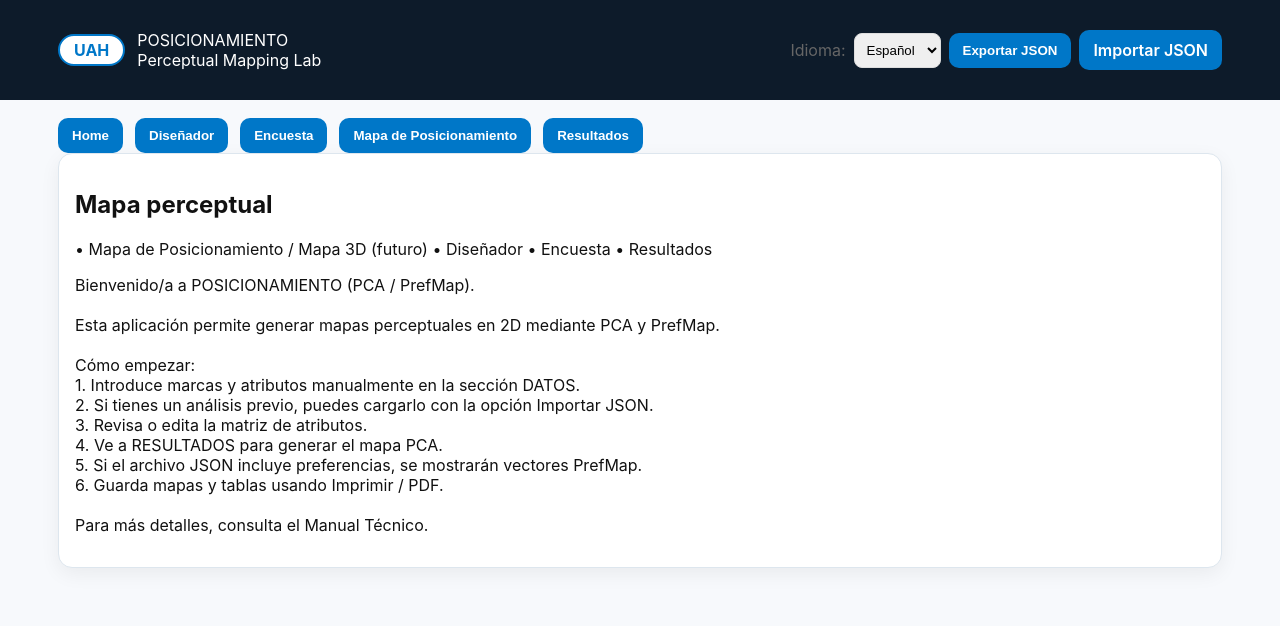
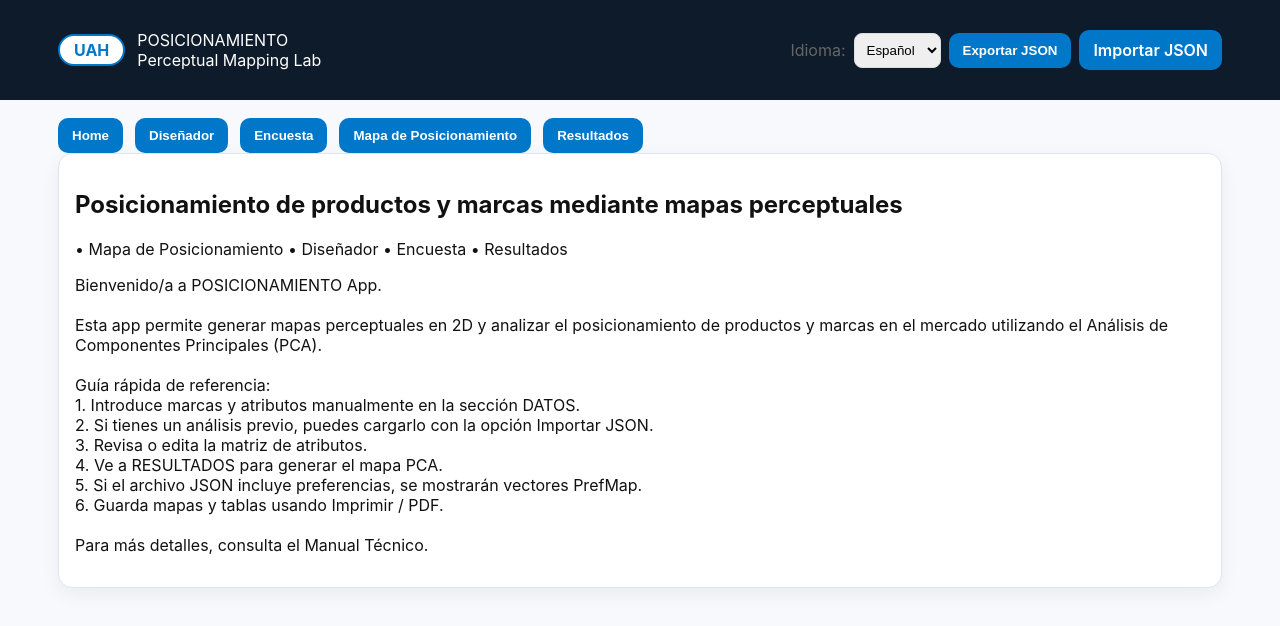
Before and after one commit to sergey-kazakov/posicionamiento_web_v3, a React (Vite) app: page / in a window 1280 px wide. Shown: the top 626 px of the page. Built offline with nearby package versions, Linux system fonts and the light colour scheme.

Commit message:
Update welcome text at the home app page

```diff
--- a/src/i18n.ts
+++ b/src/i18n.ts
@@ -48,12 +48,12 @@ type Dict = {
 
 const ES: Dict = {
   appTitle: 'Posicionamiento (Web)',
-  homeTitle: 'Mapa perceptual',
-  homeIntro: `Bienvenido/a a POSICIONAMIENTO (PCA / PrefMap).
+  homeTitle: 'Posicionamiento de productos y marcas mediante mapas perceptuales',
+  homeIntro: `Bienvenido/a a POSICIONAMIENTO App.
 
-  Esta aplicación permite generar mapas perceptuales en 2D mediante PCA y PrefMap.
+ Esta app permite generar mapas perceptuales en 2D y analizar el posicionamiento de productos y marcas en el mercado utilizando el Análisis de Componentes Principales (PCA).
 
-  Cómo empezar:
+  Guía rápida de referencia:
   1. Introduce marcas y atributos manualmente en la sección DATOS.
   2. Si tienes un análisis previo, puedes cargarlo con la opción Importar JSON.
   3. Revisa o edita la matriz de atributos.
@@ -70,7 +70,6 @@ const ES: Dict = {
   designer: 'Diseñador',
   survey: 'Encuesta',
   map2d: 'Mapa de Posicionamiento',
-  map3d: 'Mapa 3D (futuro)',      // ← ДОБАВЬ ЭТУ СТРОКУ
   results: 'Resultados',
 
   brands: 'Marcas',
@@ -106,12 +105,12 @@ const ES: Dict = {
 
 const EN: Dict = {
   appTitle: 'Positioning (Web)',
-  homeTitle: 'Perceptual map',
-  homeIntro: `Welcome to POSICIONAMIENTO (PCA / PrefMap).
+  homeTitle: 'Products/Brands Positioning Through Perceptual Maps',
+  homeIntro: `Welcome to POSICIONAMIENTO App.
 
-  This lab lets you generate 2D perceptual maps using PCA and PrefMap.
+  This lab lets you generate 2D perceptual maps and analyse products and brands market positioning using Principal Component Analysis (PCA).
 
-  Getting started:
+  Quick reference guide:
   1. Enter brands and attributes manually in the DATA section.
   2. If you have a previous analysis, load it using the Import JSON option.
   3. Review or edit the attribute matrix.
@@ -128,7 +127,6 @@ const EN: Dict = {
   designer: 'Designer',
   survey: 'Survey',
   map2d: 'Positioning Map',
-  map3d: '3D map (future)',      // ← ДОБАВЬ ЭТУ СТРОКУ
   results: 'Results',
 
   brands: 'Brands',
--- a/src/pages/Home.tsx
+++ b/src/pages/Home.tsx
@@ -12,7 +12,7 @@ export function Home() {
 
 	  {/* Краткое описание возможностей, как у тебя было */}
 	  <p>
-		• {tr.map2d} / {tr.map3d}
+		• {tr.map2d}
 		{' '}• {tr.designer}
 		{' '}• {tr.survey}
 		{' '}• {tr.results}
```
